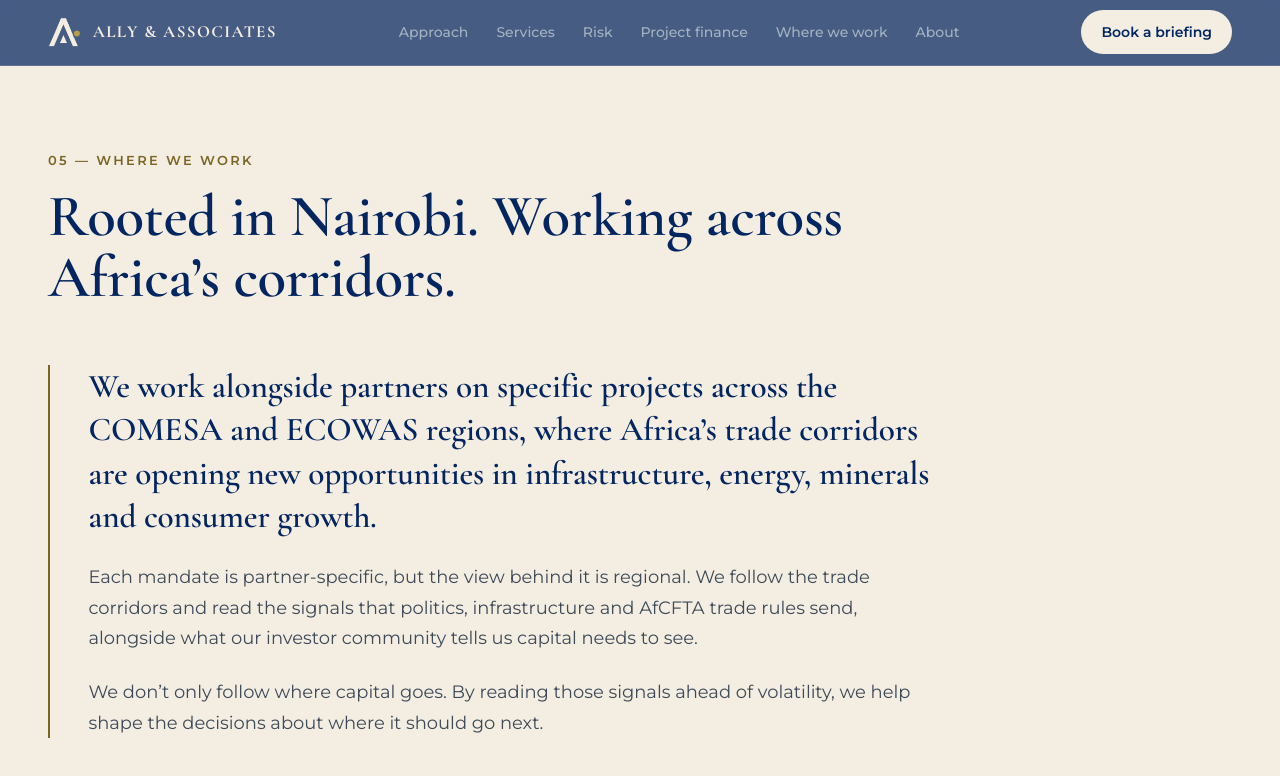
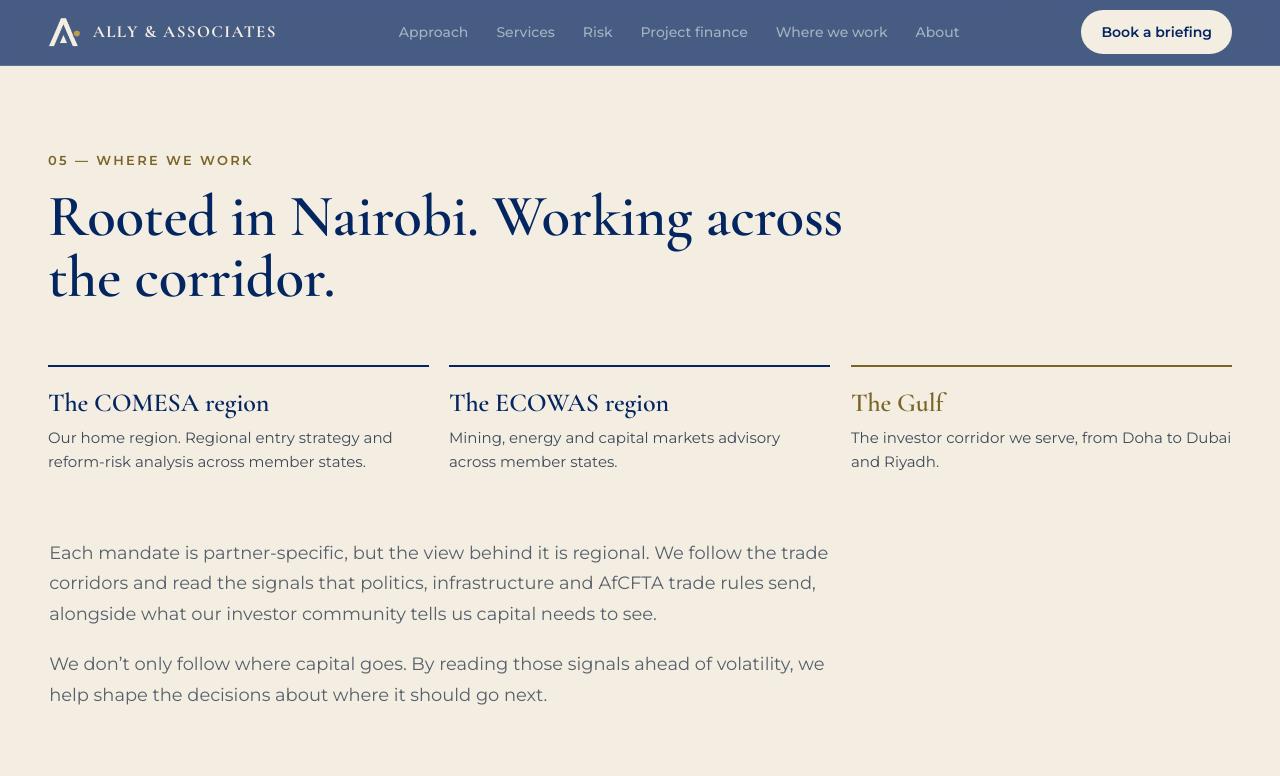
Before and after one commit to rgjymk2rzj-art/ally-associates-website, a plain HTML site: page index.html in a window 1280 px wide. Both pictures are taken after a click on the link "Where we work". Shown: the part 11663-12439 px from the top of the page. Before the commit the page ends 12000 px from the top, so only its background shows below. After the commit the page ends 12000 px from the top, so only its background shows below. Drawn offline with nearby package versions, Linux system fonts and the light colour scheme.

Commit message:
Draft: card format with COMESA, ECOWAS and Gulf; corridor paragraphs
Co-Authored-By: Claude Opus 5.5 <noreply@anthropic.com>
Claude-Session: https://claude.ai/code/session_01F22qF6Prcf6CUfoW8nV3Sq

```diff
--- a/index.html
+++ b/index.html
@@ -470,10 +470,14 @@ html{scroll-behavior:smooth}
 <div style="max-width: 1200px; margin: 0 auto; display: flex; flex-direction: column; gap: 56px">
 <div class="rv" style="display: flex; flex-direction: column; gap: 18px; max-width: 820px">
 <p class="eyebrow eyebrow-dark">05 — Where we work</p>
-<h2 class="disp" style="margin: 0; font-size: clamp(34px, 4.6vw, 64px); line-height: 1.04">Rooted in Nairobi. Working across Africa’s corridors.</h2>
+<h2 class="disp" style="margin: 0; font-size: clamp(34px, 4.6vw, 64px); line-height: 1.04">Rooted in Nairobi. Working across the corridor.</h2>
 </div>
-<div class="rv" style="display: flex; flex-direction: column; gap: 24px; max-width: 900px; border-left: 2px solid #7A6526; padding-left: clamp(20px, 3vw, 40px)">
-<p class="disp" style="margin: 0; font-size: clamp(24px, 2.6vw, 36px); line-height: 1.3; color: #032560">We work alongside partners on specific projects across the COMESA and ECOWAS regions, where Africa’s trade corridors are opening new opportunities in infrastructure, energy, minerals and consumer growth.</p>
+<div class="geo-grid">
+<div class="rv" style="border-top: 2px solid #032560; padding-top: 20px; display: flex; flex-direction: column; gap: 8px"><h3 class="disp" style="margin: 0; font-size: 26px">The COMESA region</h3><p style="margin: 0; font-size: 15px; line-height: 1.6; color: #3E4A57">Our home region. Regional entry strategy and reform-risk analysis across member states.</p></div>
+<div class="rv" style="border-top: 2px solid #032560; padding-top: 20px; display: flex; flex-direction: column; gap: 8px"><h3 class="disp" style="margin: 0; font-size: 26px">The ECOWAS region</h3><p style="margin: 0; font-size: 15px; line-height: 1.6; color: #3E4A57">Mining, energy and capital markets advisory across member states.</p></div>
+<div class="rv" style="border-top: 2px solid #7A6526; padding-top: 20px; display: flex; flex-direction: column; gap: 8px"><h3 class="disp" style="margin: 0; font-size: 26px; color: #7A6526">The Gulf</h3><p style="margin: 0; font-size: 15px; line-height: 1.6; color: #3E4A57">The investor corridor we serve, from Doha to Dubai and Riyadh.</p></div>
+</div>
+<div class="rv" style="display: flex; flex-direction: column; gap: 20px; max-width: 820px">
 <p style="margin: 0; font-size: clamp(16px, 1.4vw, 19px); line-height: 1.7; color: #3E4A57">Each mandate is partner-specific, but the view behind it is regional. We follow the trade corridors and read the signals that politics, infrastructure and AfCFTA trade rules send, alongside what our investor community tells us capital needs to see.</p>
 <p style="margin: 0; font-size: clamp(16px, 1.4vw, 19px); line-height: 1.7; color: #3E4A57">We don’t only follow where capital goes. By reading those signals ahead of volatility, we help shape the decisions about where it should go next.</p>
 </div>
```
